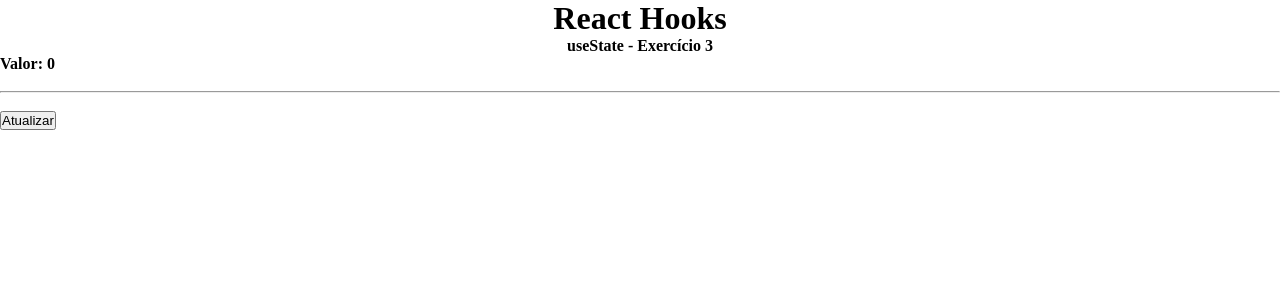
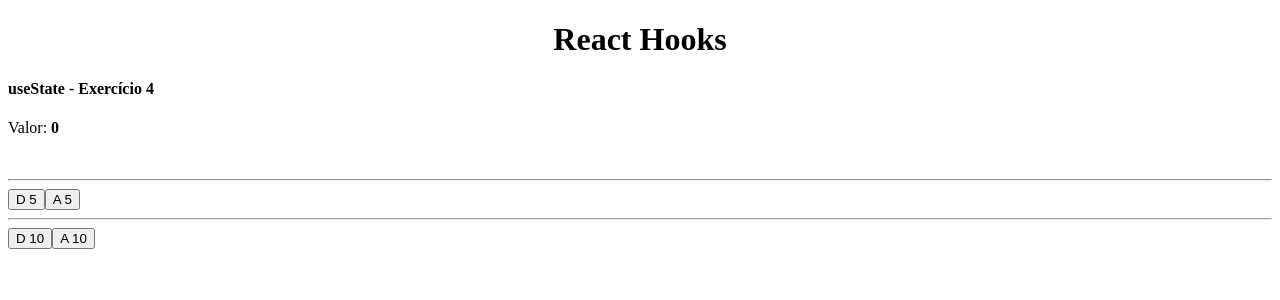
Before and after one commit to jacksoncassemiro/react_estudos_hooks, a React (Vite) app: page / in a window 1280 px wide. Shown: the top 300 px of the page. Built offline with nearby package versions, Linux system fonts and the light colour scheme.

Commit message:
hooks 6 exercício 4
Signed-off-by: Jackson Cassemiro <jacksondgls@live.com>

```diff
--- a/src/App.jsx
+++ b/src/App.jsx
@@ -1,5 +1,5 @@
 import React from "react";
-import HookState from "./components/UseState_05"
+import HookState from "./components/UseState_06"
 // import { useState } from "react"
 
 export default () => {
--- /dev/null
+++ b/src/components/UseState_06.jsx
@@ -0,0 +1,42 @@
+import { useState } from "react"
+import Btn from "./UseState_06_button";
+
+export default () => {
+
+  const [valor, setValor] = useState(0)
+
+  function diminuir(qtd){
+    setValor(valor - qtd)
+  }
+
+  function adicionar(qtd){
+    setValor(valor + qtd)
+  }
+
+  return (
+    <>
+      <h4>useState - Exercício 4</h4>
+      <p>Valor: <strong>{valor}</strong></p>
+      <br />
+      <hr />
+      <Btn
+        func={() => diminuir(5)}
+        text={"D 5"}
+      />
+      <Btn
+        func={() => adicionar(5)}
+        text={"A 5"}
+      />
+      <hr />
+      <Btn
+        func={() => diminuir(10)}
+        text={"D 10"}
+      />
+      <Btn
+        func={() => adicionar(10)}
+        text={"A 10"}
+      />
+    </>
+  )
+
+}
--- /dev/null
+++ b/src/components/UseState_06_button.jsx
@@ -0,0 +1,11 @@
+import { useState } from "react"
+
+export default ({func, text}) => {
+
+  return (
+    <>
+      <button onClick={func}>{text}</button>
+    </>
+  )
+
+}
```
